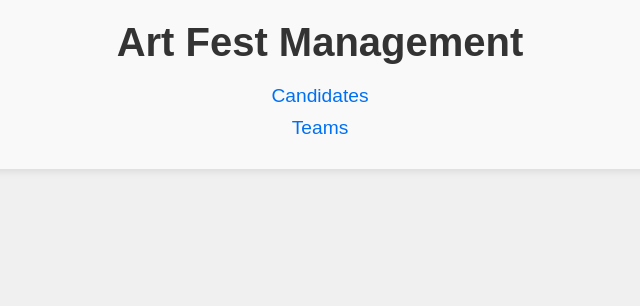
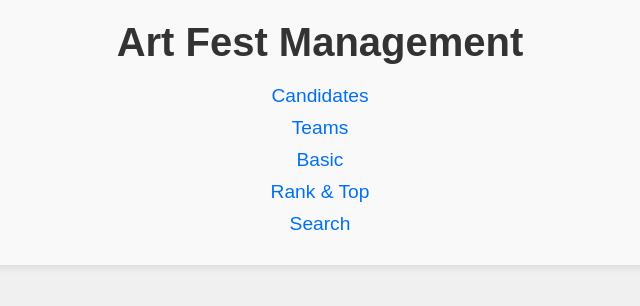
Before and after one commit to Javadamkd/art-fest-management, a Next.js app: page / in a window 1280 px wide. Shown: the top 306 px of the page, without its empty margins (320-960 px from the left). Built offline with nearby package versions, Linux system fonts and the light colour scheme.

Commit message:
Update index.js

```diff
--- a/pages/index.js
+++ b/pages/index.js
@@ -14,7 +14,15 @@ export default function Home() {
           <li>
             <Link href="/teams">Teams</Link>
           </li>
-          {/* Add other links here */}
+          <li>
+            <Link href="/basic">Basic</Link>
+          </li>
+          <li>
+            <Link href="/rank-top">Rank & Top</Link>
+          </li>
+          <li>
+            <Link href="/search">Search</Link>
+          </li>
         </ul>
       </nav>
     </div>
```
